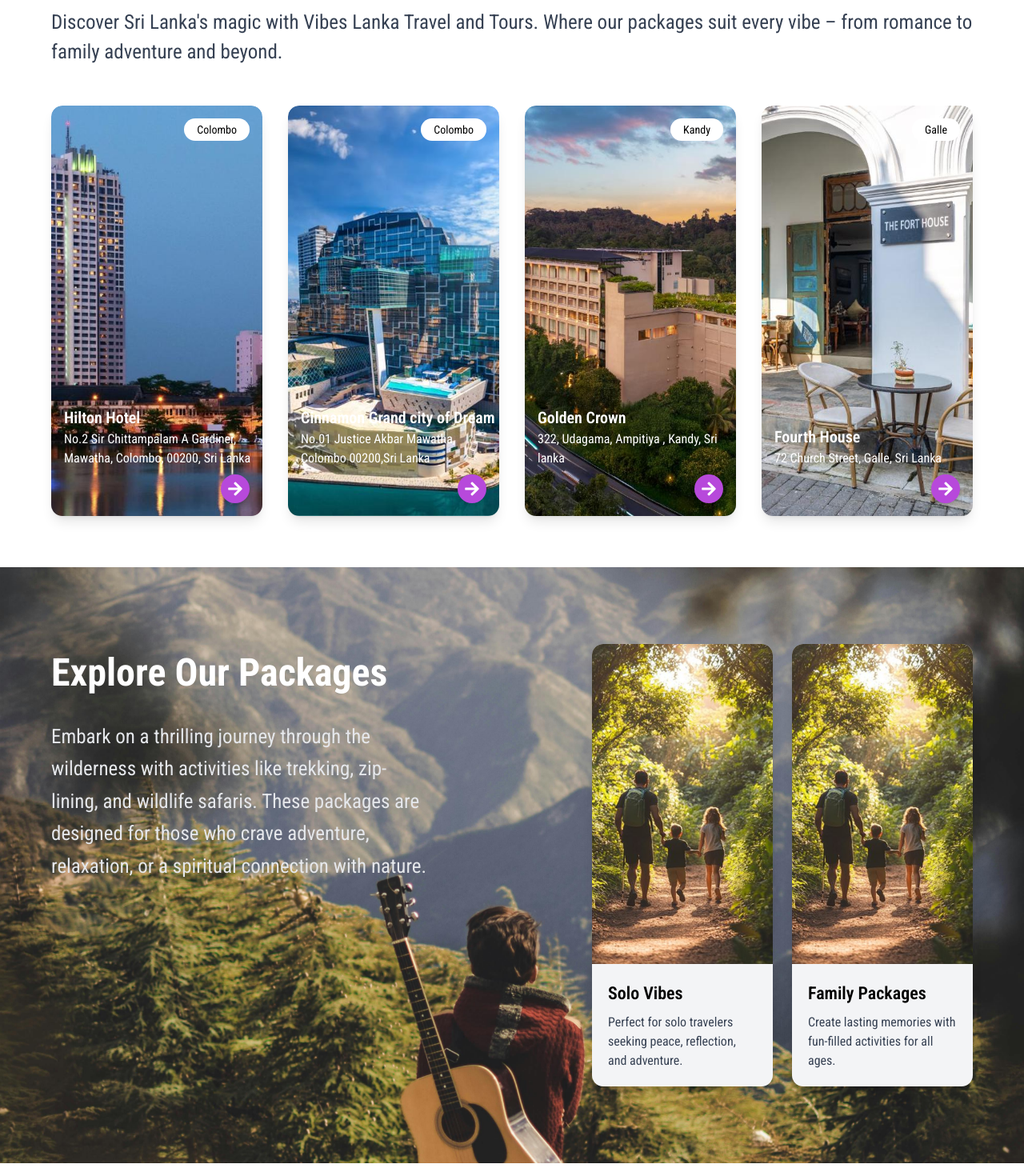
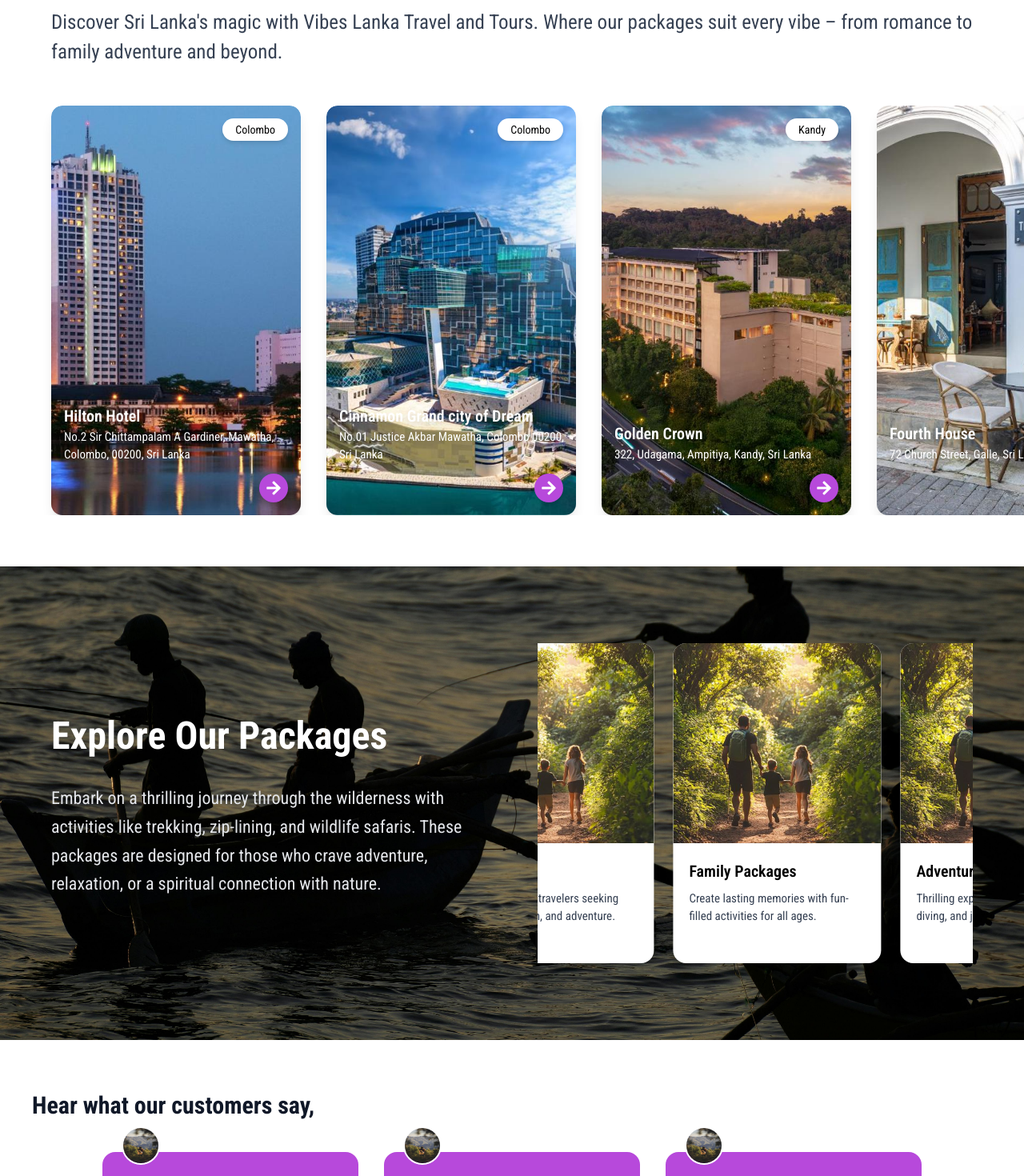
Before and after one commit to NodeKidos/V360_Frontend, a React (Vite) app: page /home in a window 1280 px wide. Shown: the part 1660-3130 px from the top of the page at 80% size. Built offline with nearby package versions, Linux system fonts and the light colour scheme; a web font is replaced by a local one.

Commit message:
explore package ,partner component animation added

```diff
--- a/package.json
+++ b/package.json
@@ -13,6 +13,8 @@
     "@radix-ui/react-label": "^2.1.7",
     "@radix-ui/react-slot": "^1.2.3",
     "@radix-ui/react-tabs": "^1.1.13",
+    "@react-three/drei": "^10.7.6",
+    "@react-three/fiber": "^9.4.0",
     "@tailwindcss/vite": "^4.1.16",
     "class-variance-authority": "^0.7.1",
     "clsx": "^2.1.1",
@@ -24,6 +26,7 @@
     "react-router-dom": "^7.9.4",
     "tailwind-merge": "^3.3.1",
     "tailwindcss": "^4.1.16",
+    "three": "^0.180.0",
     "zod": "^4.1.12",
     "zustand": "^5.0.8"
   },
--- a/src/components/ExplorePackages.tsx
+++ b/src/components/ExplorePackages.tsx
@@ -1,4 +1,5 @@
-import bgImage from "../assets/travel.jpg"; // Background image
+import { motion } from "framer-motion";
+import bgImage from "../assets/bg.jpg"; // Background image
 import soloVibes from "../assets/packages/family.png";
 import familyPackage from "../assets/packages/family.png";
 
@@ -15,57 +16,104 @@ const packages = [
       "Create lasting memories with fun-filled activities for all ages.",
     image: familyPackage,
   },
-
-
+  {
+    title: "Adventure Escapes",
+    description:
+      "Thrilling experiences like hiking, diving, and jungle safaris await you.",
+    image: familyPackage,
+  },
+  {
+    title: "Honeymoon Getaway",
+    description:
+      "Romantic retreats for couples who want unforgettable experiences together.",
+    image: familyPackage,
+  },
+  {
+    title: "Cultural Discoveries",
+    description:
+      "Immerse yourself in Sri Lanka’s rich traditions, food, and festivals.",
+    image: familyPackage,
+  },
+  {
+    title: "Luxury Retreats",
+    description:
+      "Relax in the finest resorts with world-class amenities and stunning views.",
+    image: familyPackage,
+  },
 ];
 
 export default function ExplorePackages() {
   return (
     <div
-      className="relative bg-cover bg-center text-white py-24"
+      className="relative bg-cover bg-center text-white py-24 overflow-hidden"
       style={{ backgroundImage: `url(${bgImage})` }}
     >
-      {/* Overlay for contrast */}
-      <div className="absolute inset-0  bg-opacity-50"></div>
+      {/* Overlay */}
+      <div className="absolute inset-0 bg-opacity-40"></div>
 
       {/* Main Section */}
-      <div className="relative z-10 mx-auto px-16 flex flex-col md:flex-row justify-between gap-50">
+      <div className="relative z-10 mx-auto px-16 flex flex-col md:flex-row justify-between items-center gap-16">
+        {/* Left Side - Text */}
+        <div className="w-full md:w-1/2">
+          {/* Animated Heading */}
+          <motion.h2
+            className="text-[48px] font-bold text-left mb-6 font-roboto-condensed"
+            initial={{ opacity: 0, y: 50 }}
+            whileInView={{ opacity: 1, y: 0 }}
+            transition={{ duration: 1, ease: "easeOut" }}
+            viewport={{ once: true }}
+          >
+            Explore Our Packages
+          </motion.h2>
 
-        {/* Left Side - Text */}
-        <div className="w-full md:w-1/2 ">
-          <h2 className="text-[48px] font-bold text-left mb-6 font-roboto-condensed">
-            Explore Our Packages
-          </h2>
-          <p className="text-[25px] font-normal text-gray-200 font-roboto-condensed leading-relaxed">
+          {/* Animated Paragraph */}
+          <motion.p
+            className="text-[22px] font-normal text-gray-200 font-roboto-condensed leading-relaxed"
+            initial={{ opacity: 0, y: 30 }}
+            whileInView={{ opacity: 1, y: 0 }}
+            transition={{ duration: 1.2, delay: 0.3, ease: "easeOut" }}
+            viewport={{ once: true }}
+          >
             Embark on a thrilling journey through the wilderness with activities
             like trekking, zip-lining, and wildlife safaris. These packages are
             designed for those who crave adventure, relaxation, or a spiritual
             connection with nature.
-          </p>
+          </motion.p>
         </div>
 
-        {/* Right Side - Two Package Cards */}
-        <div className="w-full md:w-1/2 grid grid-cols-1 sm:grid-cols-2 gap-6">
-          {packages.map((pkg, index) => (
-            <div
+        {/* Right Side – Animated Scrolling Packages */}
+        <div className="w-full md:w-1/2 overflow-hidden relative">
+          <motion.div
+            className="flex gap-6"
+            animate={{ x: ["0%", "-100%"] }}
+            transition={{
+              repeat: Infinity,
+              duration: 30,
+              ease: "linear",
+            }}
+          >
+            {[...packages, ...packages].map((pkg, index) => (
+              <motion.div
                 key={index}
-              className="bg-gray-100 rounded-xl shadow-lg overflow-hidden hover:scale-105 transition-transform duration-300"
+                className="bg-white text-black rounded-2xl overflow-hidden shadow-xl w-[260px] h-[400px] flex-shrink-0 hover:scale-105 transition-transform duration-300"
+                whileHover={{ y: -10 }}
               >
                 <img
                   src={pkg.image}
                   alt={pkg.title}
-                className="w-full h-[400px] object-cover"
+                  className="w-full h-[250px] object-cover"
                 />
-              <div className="p-5 text-black">
-                <h3 className="text-[22px] font-semibold mb-2 font-roboto-condensed">
+                <div className="p-5">
+                  <h3 className="text-[20px] font-semibold mb-2 font-roboto-condensed">
                     {pkg.title}
                   </h3>
-                <p className="text-[16px] text-gray-700 font-roboto-condensed">
+                  <p className="text-[15px] text-gray-700 font-roboto-condensed">
                     {pkg.description}
                   </p>
                 </div>
-            </div>
+              </motion.div>
             ))}
+          </motion.div>
         </div>
       </div>
     </div>
--- a/src/components/Partners.tsx
+++ b/src/components/Partners.tsx
@@ -1,6 +1,7 @@
-import { FaArrowRight } from "react-icons/fa"; // Arrow Icon
+import { motion } from "framer-motion";
+import { FaArrowRight } from "react-icons/fa";
 
-// Import the images properly
+// Import images
 import hilton from "../assets/hotels/hilton.jpg";
 import cityOfDream from "../assets/hotels/cityof dream.jpg";
 import goldenCrown from "../assets/hotels/golden crown.jpg";
@@ -9,19 +10,20 @@ import forthouse from "../assets/hotels/forthouse.jpg";
 const partners = [
   {
     name: "Hilton Hotel",
-    location: "No.2 Sir Chittampalam A Gardiner, Mawatha, Colombo, 00200, Sri Lanka",
+    location:
+      "No.2 Sir Chittampalam A Gardiner, Mawatha, Colombo, 00200, Sri Lanka",
     city: "Colombo",
     image: hilton,
   },
   {
     name: "Cinnamon Grand city of Dream",
-    location: "No.01 Justice Akbar Mawatha, Colombo 00200,Sri Lanka",
+    location: "No.01 Justice Akbar Mawatha, Colombo 00200, Sri Lanka",
     city: "Colombo",
     image: cityOfDream,
   },
   {
     name: "Golden Crown",
-    location: "322, Udagama, Ampitiya , Kandy, Sri lanka",
+    location: "322, Udagama, Ampitiya, Kandy, Sri Lanka",
     city: "Kandy",
     image: goldenCrown,
   },
@@ -31,25 +33,89 @@ const partners = [
     city: "Galle",
     image: forthouse,
   },
+  {
+    name: "Hilton Hotel",
+    location:
+      "No.2 Sir Chittampalam A Gardiner, Mawatha, Colombo, 00200, Sri Lanka",
+    city: "Colombo",
+    image: hilton,
+  },
+  {
+    name: "Cinnamon Grand city of Dream",
+    location: "No.01 Justice Akbar Mawatha, Colombo 00200, Sri Lanka",
+    city: "Colombo",
+    image: cityOfDream,
+  },
+  {
+    name: "Golden Crown",
+    location: "322, Udagama, Ampitiya, Kandy, Sri Lanka",
+    city: "Kandy",
+    image: goldenCrown,
+  },
 ];
 
 export default function Partners() {
+  // Variants for smooth staggered horizontal entry
+  interface CardVariants {
+    [key: string]: any;
+    hidden: {
+      opacity: number;
+      x: number;
+      scale: number;
+    };
+    visible: (i: number) => {
+      opacity: number;
+      x: number;
+      scale: number;
+      transition: {
+        delay: number;
+        duration: number;
+        ease: string;
+      };
+    };
+  }
+
+  const cardVariants: CardVariants = {
+    hidden: { opacity: 0, x: 100, scale: 0.95 },
+    visible: (i) => ({
+      opacity: 1,
+      x: 0,
+      scale: 1,
+      transition: { delay: i * 0.2, duration: 0.6, ease: "easeOut" },
+    }),
+  };
+
   return (
-    <div className="py-16 bg-white">
+    <div className="py-16 bg-white overflow-hidden">
       {/* Heading */}
       <h2 className="text-[48px] font-semibold mb-8 text-left pl-16 pr-16 font-roboto-condensed">
         Our Trusted Partners
       </h2>
+
+      {/* Paragraph */}
       <p className="text-[25px] font-normal text-gray-700 mb-12 text-left pl-16 pr-16 font-roboto-condensed">
-        Discover Sri Lanka's magic with Vibes Lanka Travel and Tours. Where our packages suit every vibe – from romance to family adventure and beyond.
+        Discover Sri Lanka's magic with Vibes Lanka Travel and Tours. Where our
+        packages suit every vibe – from romance to family adventure and beyond.
       </p>
 
-      {/* Cards Grid with Consistent Padding on Both Sides */}
-      <div className="grid grid-cols-1 sm:grid-cols-2 md:grid-cols-4 gap-8 px-16">
+      {/* Horizontal Scroll Section */}
+      <motion.div
+        className="flex gap-8 overflow-x-auto px-16 scrollbar-hide scroll-smooth"
+        style={{
+          scrollSnapType: "x mandatory",
+          WebkitOverflowScrolling: "touch",
+        }}
+      >
         {partners.map((partner, index) => (
-          <div
+          <motion.div
             key={index}
-            className="bg-white rounded-xl shadow-lg w-full h-[513px] relative transition-transform transform hover:scale-105 flex flex-col justify-between overflow-hidden"
+            className="min-w-[312px]  bg-white rounded-xl shadow-lg h-[512px] relative overflow-hidden scroll-snap-align-start"
+            custom={index}
+            initial="hidden"
+            whileInView="visible"
+            variants={cardVariants}
+            viewport={{ once: true }}
+            whileHover={{ scale: 1.05, y: -6 }}
           >
             {/* Partner Image */}
             <div className="relative w-full h-full">
@@ -59,25 +125,28 @@ export default function Partners() {
                 className="w-full h-full object-cover rounded-t-xl"
               />
 
-              {/* Location Badge at Top Right (only displays the city name) */}
-              <div className="absolute top-4 right-4 bg-white text-black py-1 px-4 rounded-full text-sm font-roboto-condensed">
-                {partner.city} {/* This will display the city name (e.g., Colombo) */}
+              {/* City Badge */}
+              <div className="absolute top-4 right-4 bg-white text-black py-1 px-4 rounded-full text-sm font-roboto-condensed shadow-md">
+                {partner.city}
               </div>
 
-              {/* Overlay Text and Partner Info */}
-              <div className="absolute bottom-15 font-roboto-condensed left-4 text-white">
+              {/* Overlay Text */}
+              <div className="absolute bottom-16 left-4 text-white font-roboto-condensed drop-shadow-lg">
                 <h3 className="font-semibold text-[20px]">{partner.name}</h3>
-                <p className="text-[16px]">{partner.location}</p> {/* Full address */}
+                <p className="text-[15px]">{partner.location}</p>
               </div>
             </div>
 
-            {/* Arrow Icon inside a circle */}
-            <div className="absolute bottom-4 right-4 p-2 bg-[#B749DB] rounded-full flex items-center justify-center shadow-md">
+            {/* Arrow Icon */}
+            <motion.div
+              className="absolute bottom-4 right-4 p-2 bg-[#B749DB] rounded-full flex items-center justify-center shadow-md cursor-pointer transition-transform duration-300"
+              whileHover={{ rotate: -45 }}
+            >
               <FaArrowRight size={20} className="text-white" />
-            </div>
-          </div>
+            </motion.div>
+          </motion.div>
         ))}
-      </div>
+      </motion.div>
     </div>
   );
 }
--- a/src/index.css
+++ b/src/index.css
@@ -17,6 +17,19 @@
   --font-zain: 'Zain', 'sans-serif';
   --font-roboto-condensed: 'Roboto Condensed', sans-serif;
 
+}
+/* Hide scrollbar but allow scrolling */
+.scrollbar-hide::-webkit-scrollbar {
+  display: none;
+}
+.scrollbar-hide {
+  -ms-overflow-style: none; /* for IE and Edge */
+  scrollbar-width: none; /* for Firefox */
+}
+
+/* Optional: smooth scrolling effect */
+.scroll-smooth {
+  scroll-behavior: smooth;
 }
 
 /* :root {
```
Also changed, not shown: src/assets/bg.jpg (added), 1 other file (tests, documents, lock files or other folders). Lines whose indentation alone changed are shown as unchanged.
